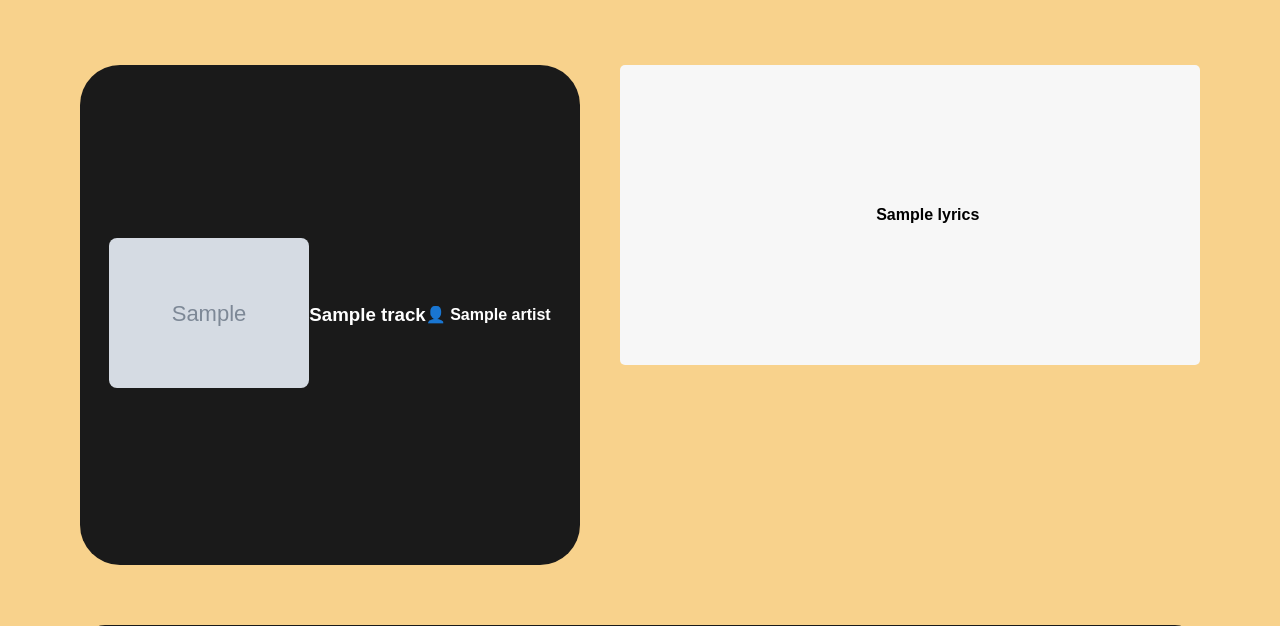
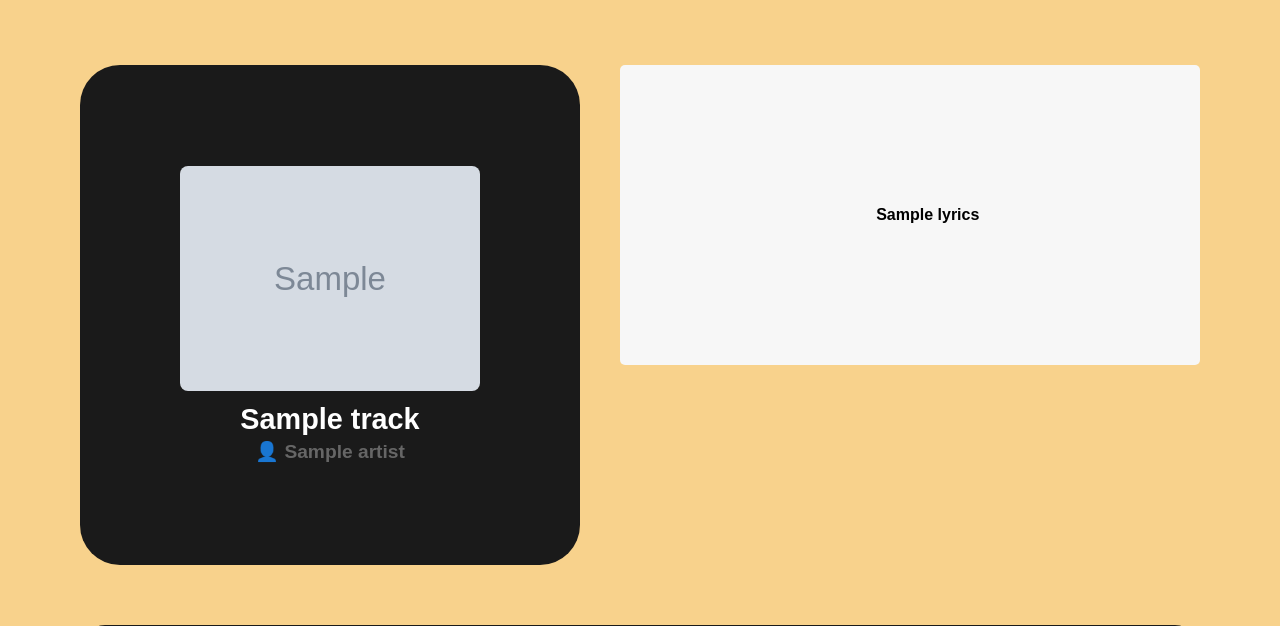
Before and after one commit to Jaeun8/Wordify, a Flask app: template templates/homepage.html in a window 1280 px wide; the page is wider, and only the part inside the window is pictured. Shown: the part 1883-2509 px from the top of that part. Run offline with Flask 3, Linux system fonts and the light colour scheme; the template is opened without the code that fills it: most values are stand-ins (such as "Sample title", 1, 10 or a date in 2020); grey boxes marked "Sample" are stand-in pictures.

Commit message:
update homepage.css and homepage.html

```diff
--- a/static/homepage.css
+++ b/static/homepage.css
@@ -365,3 +365,40 @@ nav a {
   max-height: 230px;
   object-fit: contain;
 }
+
+/*music player*/
+.song-cover {
+  background-color: #1a1a1a;
+  border-radius: 40px;
+  width: 500px;
+  height: 500px;
+  display: flex;
+  flex-direction: column;    /* 이걸 추가해서 세로 배치 */
+  align-items: center;       /* 가로 중앙 정렬 유지 */
+  justify-content: center;   /* 세로 중앙 정렬 유지 */
+  font-weight: bold;
+  padding: 20px;             /* 여유 공간 주기 */
+  box-sizing: border-box;    /* 패딩 포함 */
+  text-align: center;        /* 텍스트도 가운데 정렬 */
+}
+
+
+.song-cover img {
+  display: block;
+  margin: 0 auto;
+  width: 300px;
+  height: auto;
+  border-radius: 8px;
+}
+
+.song-title {
+  margin-top: 12px;
+  margin-bottom: 4px;
+  font-size: 1.8em;
+}
+
+.song-artist {
+  margin: 0;
+  font-size: 1.2em;
+  color: #666;
+}
--- a/templates/homepage.html
+++ b/templates/homepage.html
@@ -74,11 +74,12 @@
       <!-- 앨범 커버 이미지 -->
       <div class="song-cover">
         <a href="{{ track.spotify_url }}" target="_blank">
-          <img src="{{ track.album_cover }}" alt="앨범 커버" style="max-width: 200px; border-radius: 8px;" />
+          <img src="{{ track.album_cover }}" alt="앨범 커버" />
         </a>
-        <h3>{{ track.title }}</h3>
-        <p>👤 {{ track.artist }}</p>
+        <h3 class="song-title">{{ track.title }}</h3>
+        <p class="song-artist">👤 {{ track.artist }}</p>
       </div>
+
       <!-- 가사 출력 -->
       <div class="song-lyrics" style="white-space: pre-wrap; max-height: 300px; overflow-y: auto; background:#f7f7f7; padding:10px; border-radius:5px;">
         {{ track.lyrics }}
```
